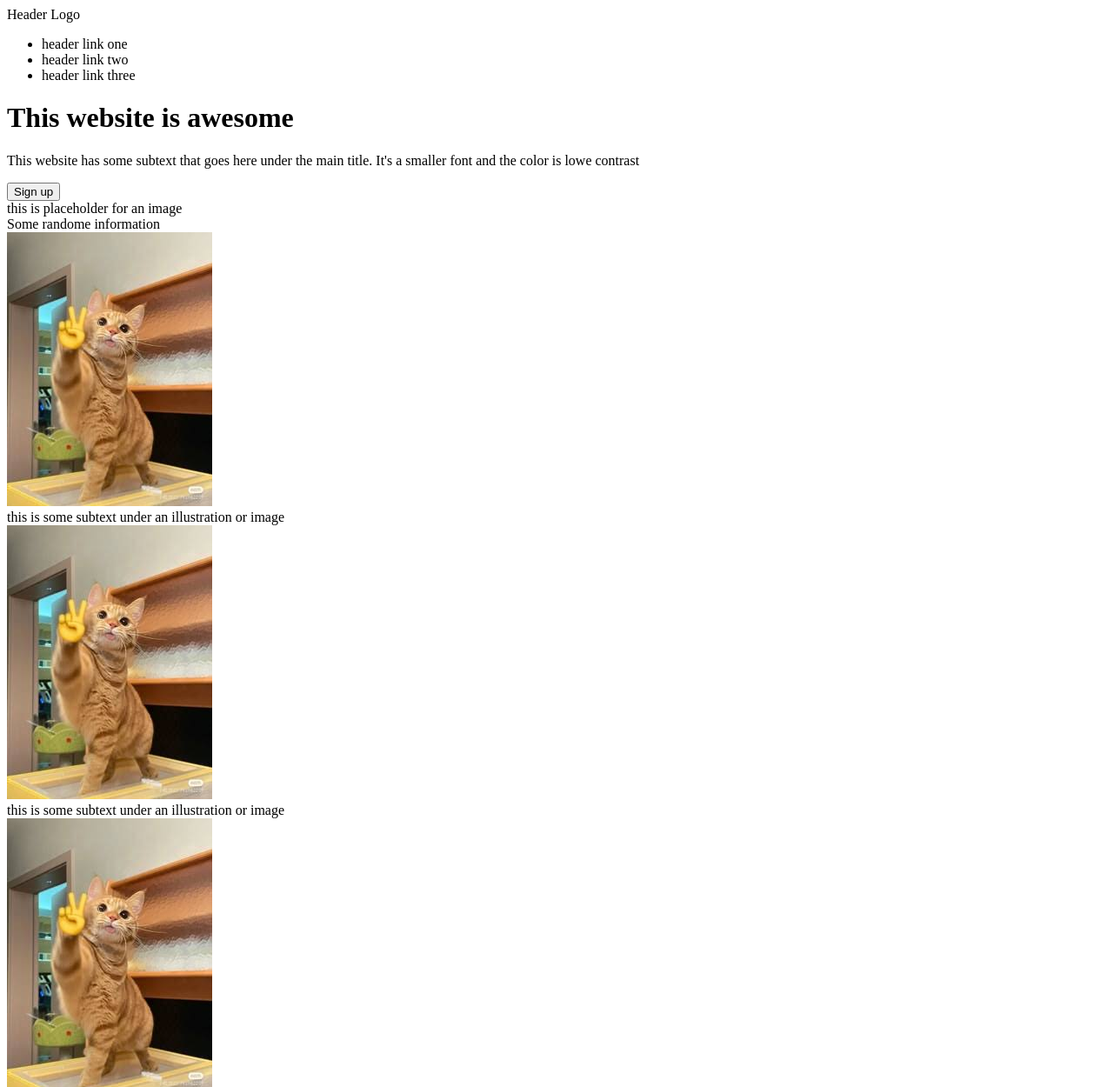
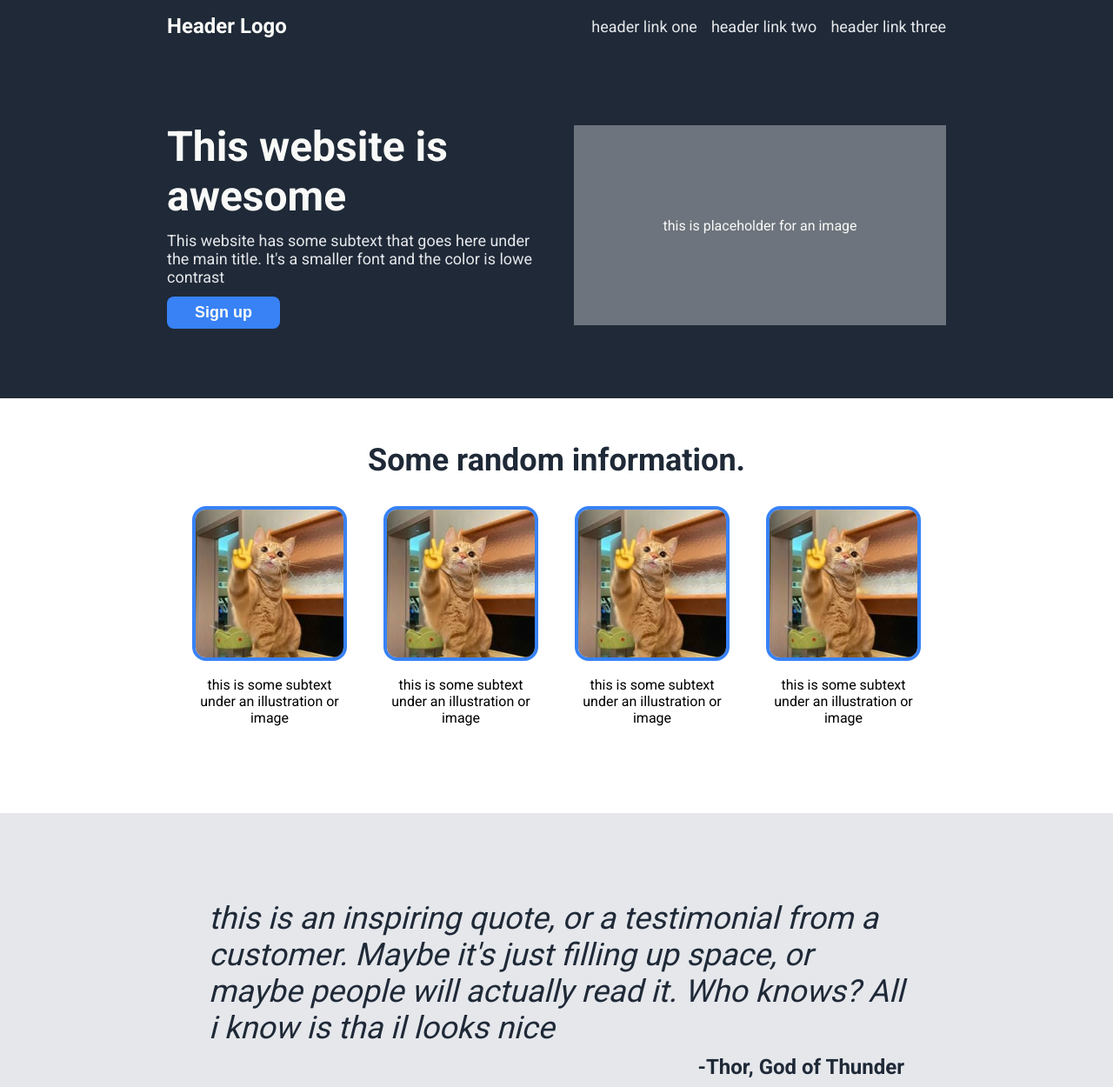
Before and after one commit to OMX69/first-web, a plain HTML site: page index.html in a window 1280 px wide. Shown: the top 1250 px of the page at 87% size. Drawn offline with Linux system fonts and the light colour scheme.

Commit message:
Terminar pagina

```diff
--- a/index.html
+++ b/index.html
@@ -9,13 +9,12 @@
 <body>
     <div class="header">
 
-        <div class="header-derecha">
+        <div class="header-izquierda">
             <div class="logo">Header Logo</div>
         </div>
 
-        <div class="izquierda">
+        <div class="header-derecha">
             <div class="links">
-
                 <ul>
                     <li>header link one</li>
                     <li>header link two</li>
@@ -26,59 +25,60 @@
 
     </div>
 
-    <div class="main">
-
-        <div class="main-derecha">
+    <div class="hero">
+        <div class="hero-izquierda">
             <h1 class="titulo">This website is awesome</h1>
             <p class="subtitulo">This website has some subtext that goes here under the main title. It's a smaller font and the color is lowe contrast</p>
             <button class="boton1">Sign up</button>
         </div>
-
-        <div class="main-izquierda">
+        <div class="hero-derecha">
             <div class="imagen"> this is placeholder for an image</div>
+        </div>
         </div>
 
     </div>
 
 <div class="second">
-        <div class="titulo-second">Some randome information</div>
+        <div class="titulo-second">Some random information.</div>
+        <div class="imagen2">
             <div class="info">
-            <img src="./images/gato.jpeg" alt="gato">
+                <img class="gatito" src="./images/gato.jpeg" alt="gato">
                 <div class="texto">this is some subtext under an illustration or image</div>
             </div>
             <div class="info">
-            <img src="./images/gato.jpeg" alt="gato">
+                <img class="gatito" src="./images/gato.jpeg" alt="gato">
                 <div class="texto">this is some subtext under an illustration or image</div>
             </div>
             <div class="info">
-            <img src="./images/gato.jpeg" alt="gato">
+                <img class="gatito" src="./images/gato.jpeg" alt="gato">
                 <div class="texto">this is some subtext under an illustration or image</div>
             </div>
             <div class="info">
-            <img src="./images/gato.jpeg" alt="gato">
+                <img class="gatito" src="./images/gato.jpeg" alt="gato">
                 <div class="texto">this is some subtext under an illustration or image</div>
+            </div>
+        </div>
     </div>
 
     <div class="third">
+        <div class="texto3">
             <p class="quote">this is an inspiring quote, or a testimonial from a customer. Maybe it's just filling up space, or maybe people will actually read it. Who knows? All i know is tha il looks nice</p>
             <p class="nombre">-Thor, God of Thunder</p>
         </div>
+    </div>
 
     <div class="fourth">
-
         <div class="fourth-izquierda">
-            <p class="fourth-titulo">Call to action! It's Time!</p>
-            <p class="fourth-subtitulo">Sign up for our product by clicking that button rigth over there!</p>
+            <p class="fourth-titulo">Call to action! It's time!</p>
+            <p class="fourth-subtitulo">Sign up for our product by clicking that button right over there!</p>
         </div>
-
         <div class="fourth-derecha">
             <button class="boton2">Sign up</button>
         </div>
-
     </div>
 
     <div class="fifth">
-    <div> Copyrigth The Odin Project 2021</div>
+    <div class="copyrigth"> Copyrigth &copy; The Odin Project 2021</div>
     </div>
 </body>
 </html>
--- a/style.css
+++ b/style.css
@@ -0,0 +1,202 @@
+@import url('https://fonts.googleapis.com/css2?family=Roboto:wght@400;700&display=swap');
+
+
+body {
+    display: flex;
+    flex-direction: column;
+    font-family: Roboto, sans-serif;
+    height: 100vh;
+    margin: 0;
+    padding: 0;
+}
+
+.header {
+    display: flex;
+    background-color: #1f2937;
+    justify-content: space-between;
+    align-items: center;
+    padding: 16px 15%;
+}
+
+.header-izquierda {
+    display: flex;
+    color: #F9FAF8;
+    font-size: 24px;
+    font-weight: 900;
+}
+ ul {
+    display: flex;
+    list-style: none;
+    margin: 0;
+    padding: 0;
+    gap: 16px;
+    color: #E5E7EB;
+    font-size: 18px;
+ }
+
+.hero   {
+    display: flex;
+    padding: 80px 15%;
+    background-color: #1f2937;
+    justify-content: space-between;
+    align-items: center;
+    gap: 40px;
+}
+
+.hero-izquierda {
+    flex: 1;
+    display: flex;
+    flex-direction: column;
+    align-items: flex-start;
+    gap: 12px;
+}
+
+.titulo {
+    font-size: 48px;
+    font-weight: 900;
+    color: #F9FAF8;
+    margin: 0;
+}
+
+.subtitulo {
+    font-size: 18px;
+    color: #E5E7EB;
+    margin: 0;
+}
+
+.boton1 {
+    background-color: #3882F6;
+    color: #F9FAF8;
+    font-size: 18px;
+    font-weight: bold;
+    padding: 8px 32px;
+    border: none;
+    border-radius: 8px;
+    cursor: pointer;
+}
+
+.hero-derecha {
+    flex: 1;
+    display: flex;
+    justify-content: center;
+}
+
+.imagen {
+    background-color: #6d747d;
+    color: #F9FAF8;
+    width: 100%;
+    height: 230px;
+    display: flex;
+    justify-content: center;
+    align-items: center;
+}
+
+.second {
+    padding: 50px 15% 100px 15%;
+    text-align: center;
+}
+
+.titulo-second  {
+    font-size: 36px;
+    font-weight: 900;
+    color: #1f2937;
+    margin-bottom: 32px;
+}
+
+.imagen2 {
+    display: flex;
+    justify-content: center;
+    gap: 50px;
+}
+
+.info {
+    max-width: 170px;
+    display: flex;
+    flex-direction: column;
+    align-items: center;
+    gap: 18px;
+}
+
+.gatito {
+    width: 170px;
+    height: 170px;
+    border: 4px solid #3882F6;
+    border-radius: 16px;
+    object-fit: cover;
+}
+
+.third {
+    background-color: #E5E7EB;
+    padding: 100px 15%;
+    display: flex;
+    justify-content: center;
+}
+
+.texto3{
+    max-width: 800px;
+    display: flex;
+    flex-direction: column;
+}
+
+.quote {
+    font-size: 36px;
+    font-style: italic;
+    font-weight: 300;
+    color: #1f2937;
+    margin: 0;
+}
+
+.nombre {
+    font-size: 24px;
+    font-weight: bold;
+    color: #1f2937;
+    align-self: flex-end;
+    margin: 10px 0 0 0;
+}
+
+.fourth {
+    background-color: #3882F6;
+    margin: 90px 15%;
+    padding: 50px 100px;
+    border-radius: 10px;
+    display: flex;
+    justify-content: space-between;
+    align-items: center;
+    gap: 30px;
+}
+
+.fourth-titulo {
+    font-size: 24px;
+    font-weight: bold;
+    color: #F9FAF8;
+    margin: 0 0 4px 0;
+}
+
+.fourth-subtitulo {
+    font-size: 18px;
+    color: #E5E7EB;
+    margin: 0;
+}
+
+.boton2 {
+    background-color: #3882F6;
+    color: #F9FAF8;
+    font-size: 18px;
+    font-weight: bold;
+    padding: 8px 32px;
+    border: 2px solid #F9FAF8;
+    border-radius: 8px;
+    cursor: pointer;
+    white-space: nowrap;
+}
+
+.fifth {
+    display: flex;
+    background-color: #1f2937;
+    justify-content: center;
+    align-items: center;
+    padding: 35px 0;
+    align-items: center;
+    color: #E5E7EB;
+    font-size: 16px;
+}
```
Lines whose indentation alone changed are shown as unchanged.
